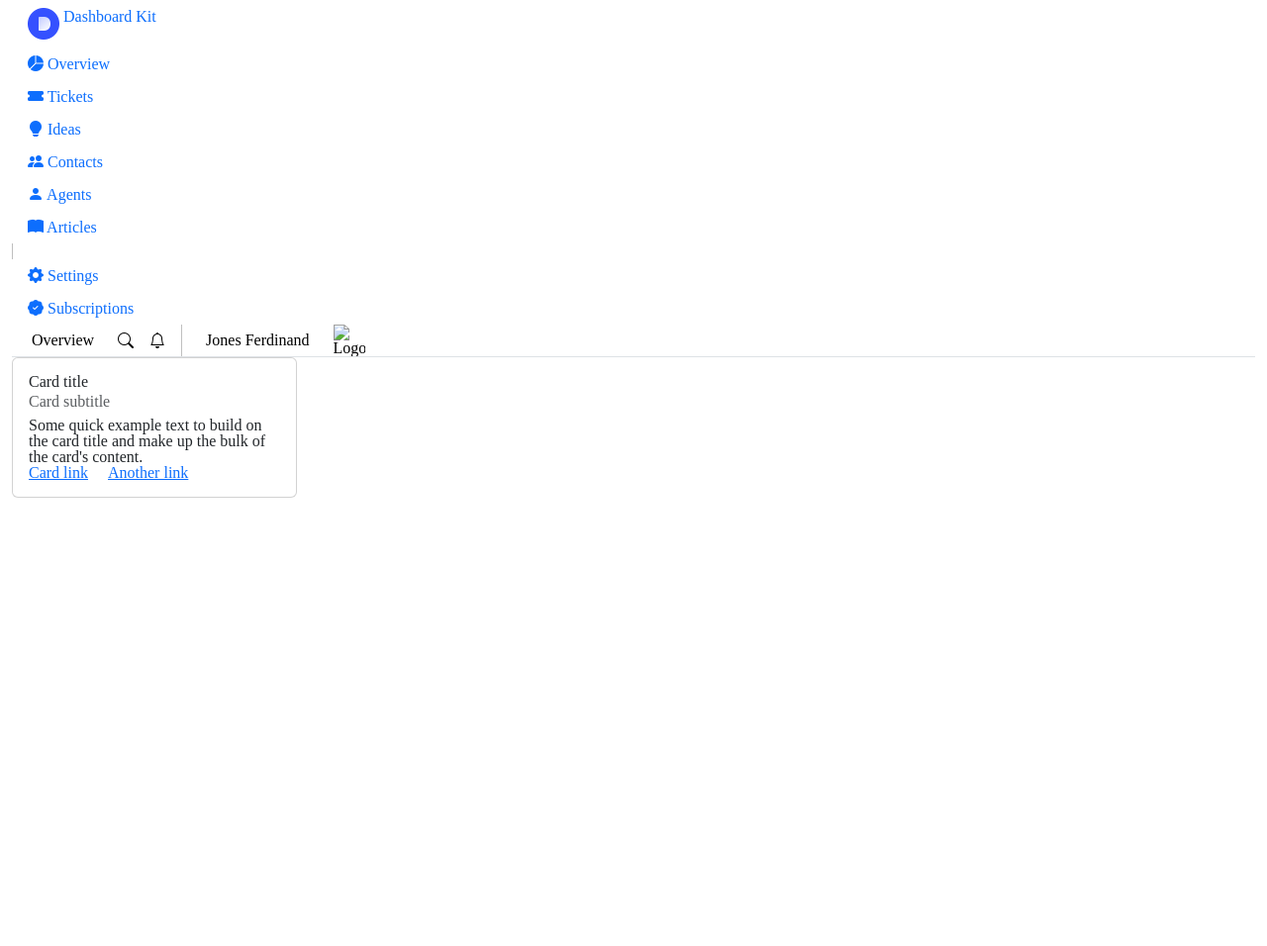
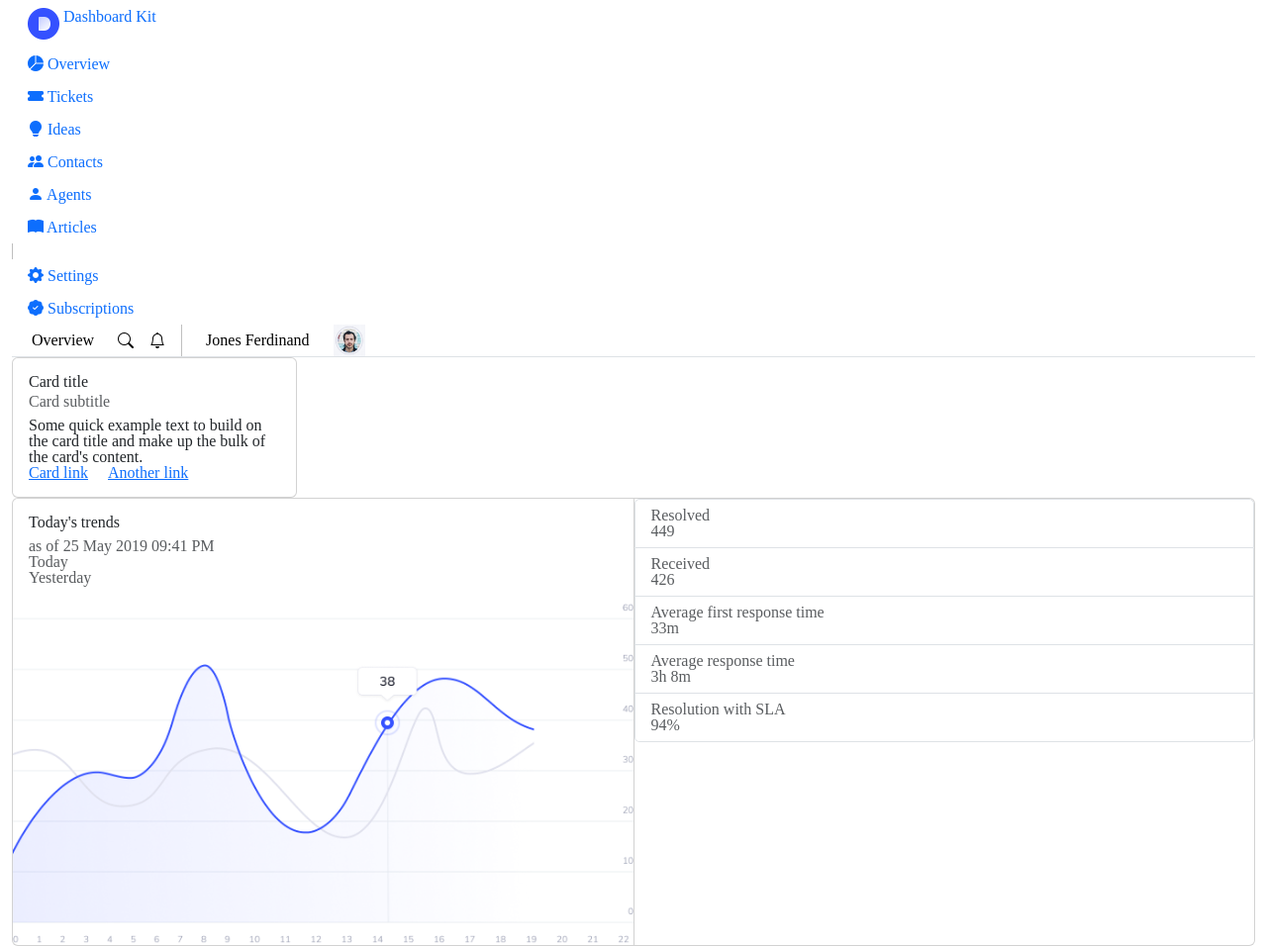
Before and after one commit to kitchb/Bootstrap_Group7, a website: page public/index.html in a window 1280 px wide. Shown: the whole page at 99% size. Before the commit the page ends 800 px from the top, so only its background shows below. Drawn offline with nearby package versions, Linux system fonts and the light colour scheme.

Commit message:
Added Today's Trends
Added cards for today's trends including graph and vertical cards on the right

```diff
--- a/public/index.html
+++ b/public/index.html
@@ -81,7 +81,7 @@
                         <i class="bi bi-bell"></i>
                         <div class="vr"></div>
                         <div class="p-2">Jones Ferdinand</div>
-                        <img src="" alt="Logo" width="32" height="32"
+                        <img src="/assets/img/Icons/Jones Ferdinand Photo.png" alt="Logo" width="32" height="32"
                         class="UserIcon">
                     </div>
                 </div>
@@ -101,6 +101,43 @@
         </div>
       </div>
     <!-- Today's Trends -->
+    <div class="card-group">
+        <div class="card">
+          <div class="card-body">
+            <h2 class="card-title">Today's trends</h2>
+            <p class="card-text"><small class="text-body-secondary">as of 25 May 2019 09:41 PM</small></p>
+            <span class="line"></span>
+            <p class="card-text"><small class="text-body-secondary">Today</small></p>
+            <span class="line"></span>
+            <p class="card-text"><small class="text-body-secondary">Yesterday</small></p>
+          </div>
+          <img src="/assets/img/Icons/graph.png" class="card-img-top" alt="...">
+        </div>
+        <div class="card">
+            <ul class="list-group">
+                <li class="list-group-item disabled" aria-disabled="true">
+                    Resolved
+                    <p>449</p>
+                </li>
+                <li class="list-group-item disabled" aria-disabled="true">
+                    Received
+                    <p>426</p>
+                </li>
+                <li class="list-group-item disabled" aria-disabled="true">
+                    Average first response time
+                    <p>33m</p>
+                </li>
+                <li class="list-group-item disabled" aria-disabled="true">
+                    Average response time
+                    <p>3h 8m</p>
+                </li>
+                <li class="list-group-item disabled" aria-disabled="true">
+                    Resolution with SLA
+                    <p>94%</p>
+                </li>
+            </ul>
+        </div>
+      </div>
 
     <!-- Unresolved Tickets & Tasks -->
 
```
Also changed, not shown: public/assets/img/Icons/Jones Ferdinand Photo.png (added), public/assets/img/Icons/graph help.png (added), public/assets/img/Icons/graph.png (added), 3 other files.
